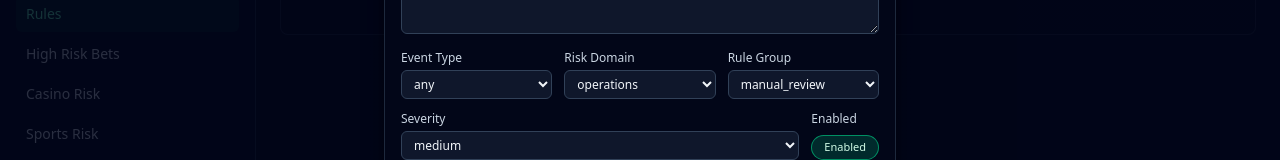
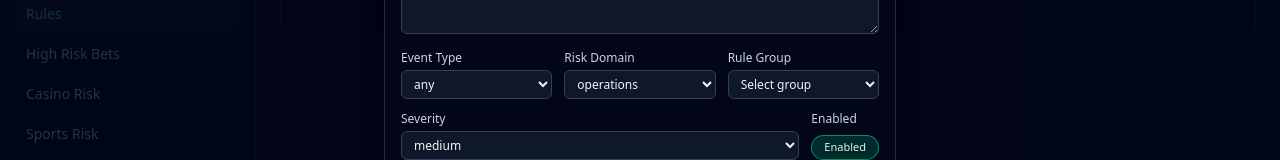
Before and after one commit to ptsportsbookcom-sudo/risk-platform-simulator, a Next.js app: page /rules in a window 1280 px wide. Both pictures are taken after a click on the button "Create Rule". Shown: the part 256-416 px from the top of the page. Built offline with nearby package versions, Linux system fonts and the light colour scheme.

Commit message:
rule builder domain-based rule group filtering

```diff
--- a/app/rules/page.tsx
+++ b/app/rules/page.tsx
@@ -4,6 +4,10 @@ import { Card } from "@/components/ui/Card";
 import { Badge } from "@/components/ui/Badge";
 import { useRiskEngine } from "@/components/risk/RiskEngineContext";
 import type { Rule } from "@/modules/risk-engine/ruleTypes";
+import {
+  DOMAIN_RULE_GROUPS,
+  type DomainKey,
+} from "@/modules/risk-domains/domainRuleGroups";
 import { useMemo, useState } from "react";
 
 function summarizeActions(actions: Rule["actions"]) {
@@ -36,10 +40,11 @@ const EVENT_TYPES = [
   "cdd_threshold_breach",
 ] as const;
 
+const TAXONOMY_DOMAINS = Object.keys(
+  DOMAIN_RULE_GROUPS,
+) as DomainKey[];
 const DOMAIN_OPTIONS = [
-  "sportsbook_trading",
-  "fraud_abuse",
-  "aml_compliance",
+  ...TAXONOMY_DOMAINS,
   "operations",
 ] as const;
 
@@ -76,22 +81,7 @@ export default function RulesPage() {
   const [enabled, setEnabled] = useState(true);
   const [domain, setDomain] =
     useState<(typeof DOMAIN_OPTIONS)[number]>("operations");
-  const [group, setGroup] = useState<
-    | "sportsbook_exposure"
-    | "stake_monitoring"
-    | "deposit_velocity"
-    | "bonus_abuse"
-    | "withdrawal_anomaly"
-    | "multi_account"
-    | "vpn_detection"
-    | "geo_mismatch"
-    | "deposit_structuring"
-    | "transaction_volume"
-    | "cdd_threshold"
-    | "affordability_threshold"
-    | "player_control"
-    | "manual_review"
-  >("manual_review");
+  const [group, setGroup] = useState<string>("");
 
   const [conditions, setConditions] = useState<
     { field: (typeof CONDITION_FIELDS)[number]; operator: (typeof OPERATORS)[number]; value: string }[]
@@ -141,6 +131,14 @@ export default function RulesPage() {
     return base;
   }, [rules, domainFilter, groupFilter]);
 
+  const availableGroupsForDomain = useMemo(
+    () =>
+      DOMAIN_RULE_GROUPS[domain as DomainKey]
+        ? DOMAIN_RULE_GROUPS[domain as DomainKey]
+        : [],
+    [domain],
+  );
+
   function resetForm() {
     setEditingRuleId(null);
     setName("");
@@ -148,7 +146,7 @@ export default function RulesPage() {
     setEventType("any");
     setEnabled(true);
     setDomain("operations");
-    setGroup("manual_review");
+    setGroup("");
     setConditions([]);
     setCreateAlert(false);
     setSeverity("medium");
@@ -205,7 +203,7 @@ export default function RulesPage() {
           description: description.trim() || undefined,
           enabled,
           domain,
-          group,
+          group: (group || "manual_review") as Rule["group"],
           severity,
           eventType: eventType === "any" ? "any" : eventType,
           conditions: conditions.map((c) => ({
@@ -229,7 +227,7 @@ export default function RulesPage() {
         enabled,
         type: "custom",
         domain,
-        group,
+        group: (group || "manual_review") as Rule["group"],
         severity,
         eventType: eventType === "any" ? "any" : eventType,
         conditions: conditions.map((c) => ({
@@ -258,7 +256,7 @@ export default function RulesPage() {
     setDomain(
       (rule.domain as (typeof DOMAIN_OPTIONS)[number]) ?? "operations",
     );
-    setGroup((rule.group as any) ?? "manual_review");
+    setGroup(rule.group ?? "");
 
     // UI only supports flat conditions; if conditions are a nested group, we ignore them here.
     const flatConditions = Array.isArray(rule.conditions)
@@ -541,11 +539,10 @@ export default function RulesPage() {
                   <label className="block text-slate-300">Risk Domain</label>
                   <select
                     value={domain}
-                    onChange={(e) =>
-                      setDomain(
-                        e.target.value as (typeof DOMAIN_OPTIONS)[number],
-                      )
-                    }
+                    onChange={(e) => {
+                      setDomain(e.target.value as (typeof DOMAIN_OPTIONS)[number]);
+                      setGroup(""); // reset group when domain changes
+                    }}
                     className="w-full rounded-md border border-slate-700 bg-slate-900 px-2 py-1 text-xs text-slate-100"
                   >
                     {DOMAIN_OPTIONS.map((d) => (
@@ -559,27 +556,15 @@ export default function RulesPage() {
                   <label className="block text-slate-300">Rule Group</label>
                   <select
                     value={group}
-                    onChange={(e) =>
-                      setGroup(e.target.value as typeof group)
-                    }
+                    onChange={(e) => setGroup(e.target.value)}
                     className="w-full rounded-md border border-slate-700 bg-slate-900 px-2 py-1 text-xs text-slate-100"
                   >
-                    <option value="sportsbook_exposure">sportsbook_exposure</option>
-                    <option value="stake_monitoring">stake_monitoring</option>
-                    <option value="deposit_velocity">deposit_velocity</option>
-                    <option value="bonus_abuse">bonus_abuse</option>
-                    <option value="withdrawal_anomaly">withdrawal_anomaly</option>
-                    <option value="multi_account">multi_account</option>
-                    <option value="vpn_detection">vpn_detection</option>
-                    <option value="geo_mismatch">geo_mismatch</option>
-                    <option value="deposit_structuring">deposit_structuring</option>
-                    <option value="transaction_volume">transaction_volume</option>
-                    <option value="cdd_threshold">cdd_threshold</option>
-                    <option value="affordability_threshold">
-                      affordability_threshold
-                    </option>
-                    <option value="player_control">player_control</option>
-                    <option value="manual_review">manual_review</option>
+                    <option value="">Select group</option>
+                    {availableGroupsForDomain.map((g) => (
+                      <option key={g} value={g}>
+                        {g}
+                      </option>
+                    ))}
                   </select>
                 </div>
               </div>
--- /dev/null
+++ b/modules/risk-domains/domainRuleGroups.ts
@@ -0,0 +1,38 @@
+export const DOMAIN_RULE_GROUPS = {
+  sportsbook_risk: [
+    "large_bet",
+    "payout_exposure",
+    "odds_manipulation",
+    "arbitrage",
+    "market_exposure",
+  ],
+
+  casino_risk: [
+    "bonus_farming",
+    "chip_dumping",
+    "session_velocity",
+    "game_exploitation",
+    "low_wagering",
+  ],
+
+  fraud_abuse: [
+    "multi_account",
+    "device_fraud",
+    "vpn_usage",
+    "payment_cycling",
+  ],
+
+  aml_compliance: [
+    "transaction_monitoring",
+    "withdrawal_velocity",
+    "manual_review",
+  ],
+
+  responsible_gambling: [
+    "loss_chasing",
+    "session_duration",
+    "deposit_frequency",
+  ],
+} as const;
+
+export type DomainKey = keyof typeof DOMAIN_RULE_GROUPS;
--- a/modules/risk-engine/ruleTypes.ts
+++ b/modules/risk-engine/ruleTypes.ts
@@ -4,11 +4,15 @@ export type RuleType = "system" | "custom";
 
 export type RiskDomain =
   | "sportsbook_trading"
+  | "sportsbook_risk"
+  | "casino_risk"
   | "fraud_abuse"
   | "aml_compliance"
+  | "responsible_gambling"
   | "operations";
 
 export type RuleGroup =
+  // existing groups
   | "sportsbook_exposure"
   | "stake_monitoring"
   | "deposit_velocity"
@@ -22,7 +26,25 @@ export type RuleGroup =
   | "cdd_threshold"
   | "affordability_threshold"
   | "player_control"
-  | "manual_review";
+  | "manual_review"
+  // taxonomy groups
+  | "large_bet"
+  | "payout_exposure"
+  | "odds_manipulation"
+  | "arbitrage"
+  | "market_exposure"
+  | "bonus_farming"
+  | "chip_dumping"
+  | "session_velocity"
+  | "game_exploitation"
+  | "low_wagering"
+  | "device_fraud"
+  | "payment_cycling"
+  | "transaction_monitoring"
+  | "withdrawal_velocity"
+  | "loss_chasing"
+  | "session_duration"
+  | "deposit_frequency";
 
 export type ConditionOperator =
   | "equals"
```
